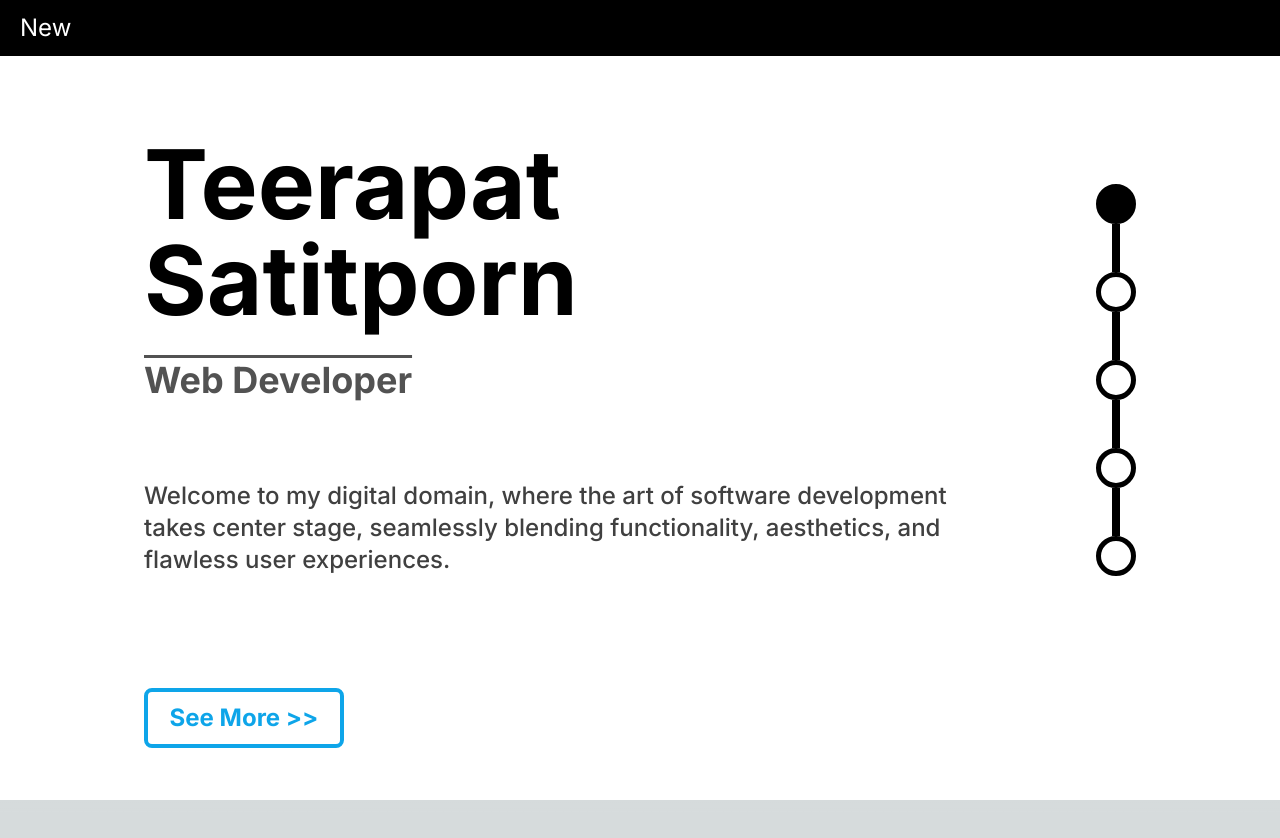
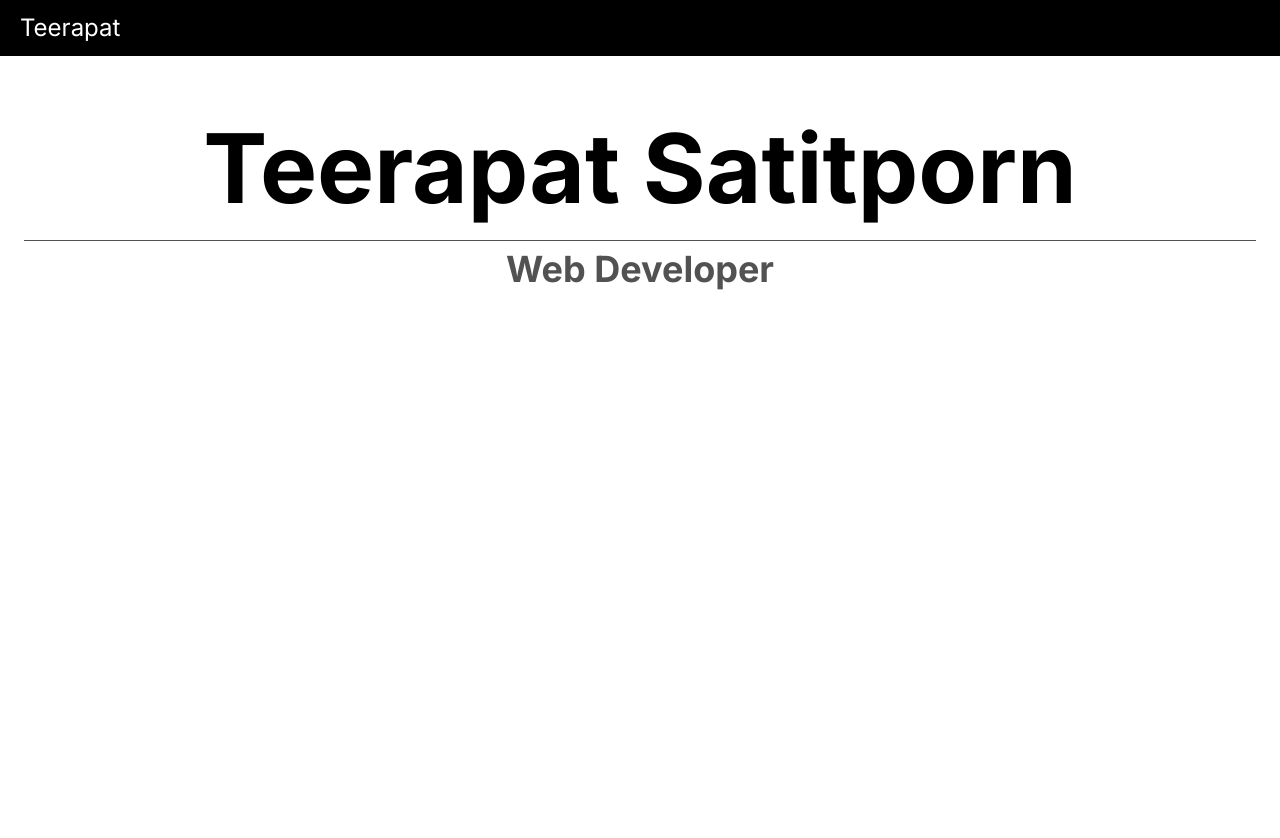
Before and after one commit to nnewtrp/portfolio_new, a Next.js app: page / in a window 1280 px wide. Shown: the top 838 px of the page. Before the commit the page ends 812 px from the top, so only its background shows below. Built offline with nearby package versions, Linux system fonts and the light colour scheme.

Commit message:
Update landing page

```diff
--- a/src/app/layout.tsx
+++ b/src/app/layout.tsx
@@ -15,7 +15,17 @@
 }) {
   return (
     <html lang="en">
-      <body className={inter.className}>{children}</body>
+      <body className={inter.className}>
+        {/* Top Bar */}
+        <div className="bg-black text-white text-2xl px-5 py-3">
+          Teerapat
+        </div>
+
+        {/* Content */}
+        {children}
+
+        {/* Footer */}
+      </body>
     </html>
   )
 }
--- a/src/app/page.tsx
+++ b/src/app/page.tsx
@@ -2,50 +2,17 @@
   return (
     <>
       <div className="h-screen bg-white">
-        {/* Top Bar */}
-        <div className="bg-black text-white text-2xl px-5 py-3">New</div>
-
         {/* Content */}
-        <div className="flex flex-row text-2xl px-36 py-16">
+        <div className="px-6 py-16">
           {/* Text */}
-          <div className="basis-5/6">
-            <h1 className="text-black font-bold text-8xl mt-4">
+          <div className="basis-full text-center justify-center">
+            <h1 className="text-black font-bold text-8xl">
               Teerapat Satitporn
             </h1>
-            <h2 className="text-neutral-600 overline font-bold text-4xl mt-8">
+            <div className="border-t border-neutral-600 mt-6 mb-2"></div>
+            <h2 className="text-neutral-600 font-bold text-4xl">
               Web Developer
             </h2>
-
-            <p className="text-neutral-700 text-2xl font-medium mt-20">
-              Welcome to my digital domain, where the art of software development takes center stage,
-              seamlessly blending functionality, aesthetics, and flawless user experiences.
-            </p>
-
-            <button className="bg-white hover:bg-sky-500 border-4 border-sky-500 text-sky-500 hover:text-white text-2xl font-bold rounded rounded-lg h-[60px] w-[200px] mt-28">
-              {"See More >>"}
-            </button>
-          </div>
-
-          {/* Menu Bar */}
-          <div className="basis-1/6">
-            <div className="flex flex-row justify-end">
-              <div className="flex flex-col mt-16">
-                <button className="bg-black border-[5px] border-black rounded rounded-full h-[40px] w-[40px]" />
-                <div className="bg-black h-12 w-2 mx-4" />
-
-                <button className="bg-white hover:bg-neutral-300 border-[5px] border-black rounded rounded-full h-[40px] w-[40px]" />
-                <div className="bg-black h-12 w-2 mx-4" />
-
-                <button className="bg-white hover:bg-neutral-300 border-[5px] border-black rounded rounded-full h-[40px] w-[40px]" />
-                <div className="bg-black h-12 w-2 mx-4" />
-
-                <button className="bg-white hover:bg-neutral-300 border-[5px] border-black rounded rounded-full h-[40px] w-[40px]" />
-                <div className="bg-black h-12 w-2 mx-4" />
-
-                <button className="bg-white hover:bg-neutral-300 border-[5px] border-black rounded rounded-full h-[40px] w-[40px]" />
-
-              </div>
-            </div>
           </div>
         </div>
       </div>
```
